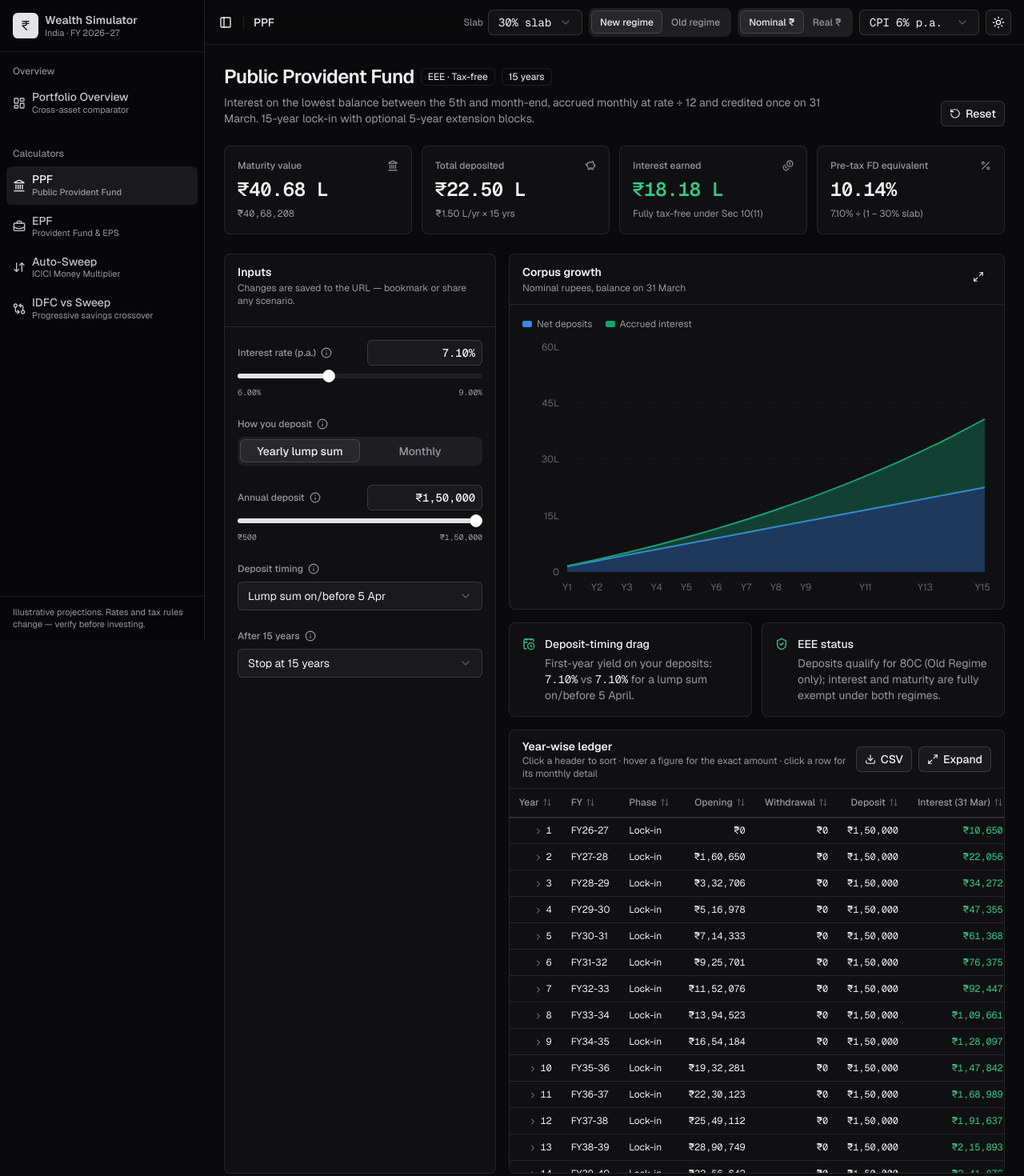
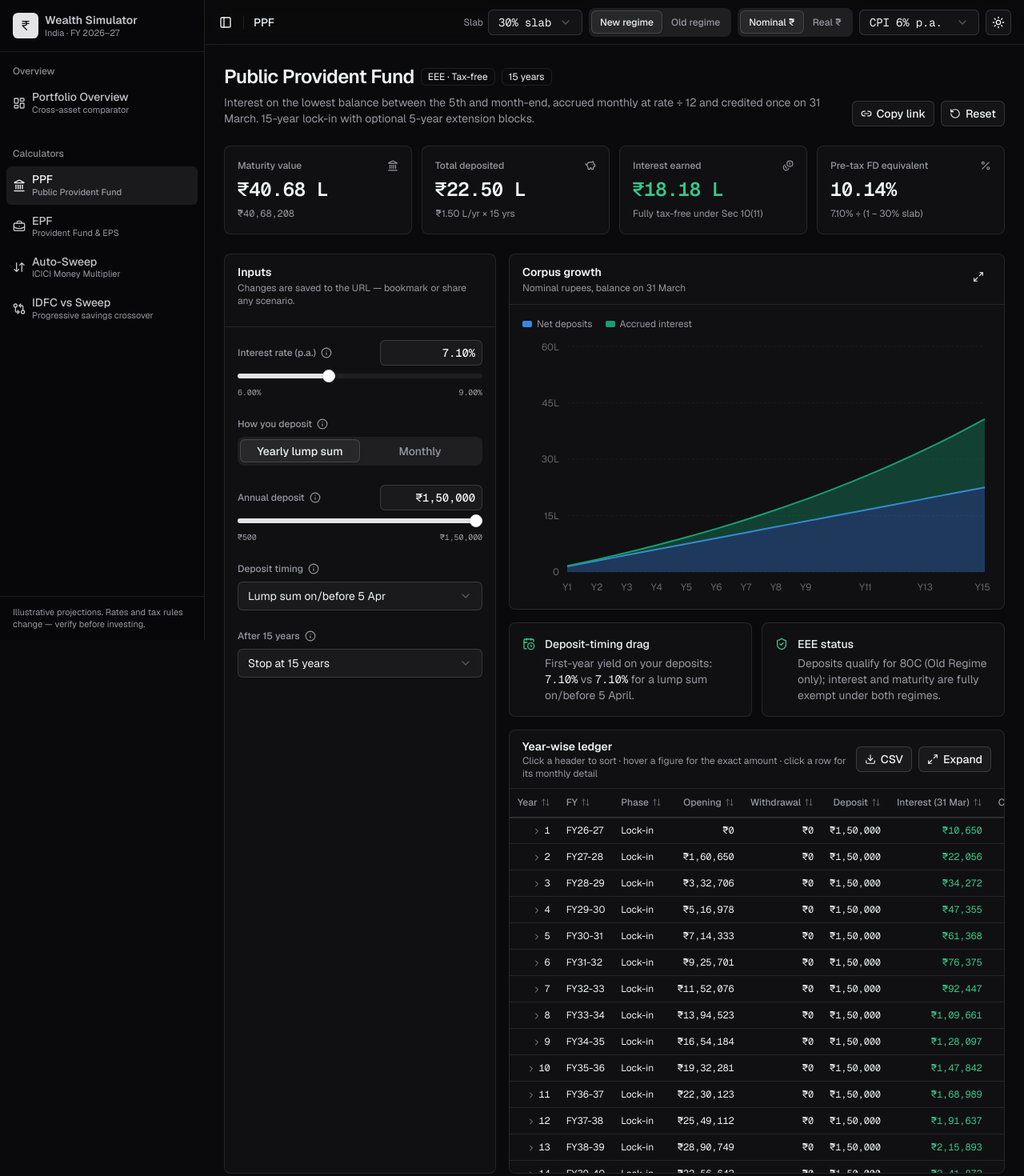
Before and after one commit to srivathsav004/investment-calculator, a Next.js app: page /ppf in a window 1280 px wide. Shown: the top 1470 px of the page at 80% size. Built offline with nearby package versions, Linux system fonts and the light colour scheme.

Commit message:
fix(ui): typed slider values keep selection; add Copy link; tighter ledger and card spacing

```diff
--- a/src/components/common/display.tsx
+++ b/src/components/common/display.tsx
@@ -2,7 +2,7 @@
 
 import { createContext, useState, type ReactNode } from "react";
 import type { LucideIcon } from "lucide-react";
-import { Maximize2, RotateCcw } from "lucide-react";
+import { Check, Link2, Maximize2, RotateCcw } from "lucide-react";
 import { cn } from "@/lib/utils";
 import { formatCompactINR, formatINR, formatINRExact } from "@/lib/formatters";
 import { Tooltip, TooltipContent, TooltipTrigger } from "@/components/ui/tooltip";
@@ -57,7 +57,7 @@ interface KpiCardProps {
 export function KpiCard({ label, value, hint, icon: Icon, tone = "default", className }: KpiCardProps) {
   return (
     <Card className={cn("gap-0 rounded-lg py-0 shadow-none", className)}>
-      <CardContent className="flex flex-col gap-1.5 p-4">
+      <CardContent className="flex flex-col gap-1.5 p-3 sm:p-4">
         <div className="flex items-center justify-between gap-2 text-xs font-medium text-muted-foreground">
           <span className="truncate">{label}</span>
           {Icon ? <Icon className="size-3.5 shrink-0" aria-hidden /> : null}
@@ -78,6 +78,16 @@ interface PageHeaderProps {
 
 export function PageHeader({ title, description, badges = [], onReset }: PageHeaderProps) {
   const { isReal, inflation } = useGlobalSettings();
+  const [copied, setCopied] = useState(false);
+  const copyLink = async () => {
+    try {
+      await navigator.clipboard.writeText(window.location.href);
+      setCopied(true);
+      window.setTimeout(() => setCopied(false), 1800);
+    } catch {
+      /* clipboard unavailable (insecure context or denied) — the URL bar still has the link */
+    }
+  };
   return (
     <div className="flex flex-col gap-3 sm:flex-row sm:items-end sm:justify-between">
       <div className="space-y-1.5">
@@ -97,10 +107,16 @@ export function PageHeader({ title, description, badges = [], onReset }: PageHea
         <p className="max-w-3xl text-sm text-muted-foreground">{description}</p>
       </div>
       {onReset ? (
-        <Button variant="outline" size="sm" onClick={onReset} className="self-start sm:self-auto">
-          <RotateCcw className="size-3.5" />
-          Reset
-        </Button>
+        <div className="flex items-center gap-2 self-start sm:self-auto">
+          <Button variant="outline" size="sm" onClick={copyLink} aria-live="polite">
+            {copied ? <Check className="size-3.5 text-positive" /> : <Link2 className="size-3.5" />}
+            {copied ? "Link copied" : "Copy link"}
+          </Button>
+          <Button variant="outline" size="sm" onClick={onReset}>
+            <RotateCcw className="size-3.5" />
+            Reset
+          </Button>
+        </div>
       ) : null}
     </div>
   );
--- a/src/components/common/fields.tsx
+++ b/src/components/common/fields.tsx
@@ -73,7 +73,7 @@ export function SliderField({ id, label, value, min, max, step, format, onChange
   return (
     <div className={cn("space-y-2.5", disabled && "opacity-50")}>
       <div className="flex items-center justify-between gap-3">
-        <div className="flex items-center gap-1.5">
+        <div className="flex min-w-0 flex-1 items-center gap-1.5">
           <Label htmlFor={id} className="text-xs font-medium text-muted-foreground">
             {label}
           </Label>
@@ -87,8 +87,10 @@ export function SliderField({ id, label, value, min, max, step, format, onChange
           value={draft ?? format(value)}
           aria-label={`${label} (type a value)`}
           onFocus={(event) => {
+            const input = event.target;
             setDraft(String(Number((value * scale).toFixed(percent ? 3 : 2))));
-            event.target.select();
+            // Select after React swaps in the raw number, otherwise the re-render drops the selection.
+            requestAnimationFrame(() => input.select());
           }}
           onChange={(event) => setDraft(event.target.value)}
           onBlur={commit}
@@ -99,7 +101,7 @@ export function SliderField({ id, label, value, min, max, step, format, onChange
               event.currentTarget.blur();
             }
           }}
-          className="num h-8 w-36 px-2 text-right text-sm font-medium"
+          className="num h-8 w-32 shrink-0 px-2 text-right text-sm font-medium"
         />
       </div>
       <Slider
--- a/src/components/ledger/YearTable.tsx
+++ b/src/components/ledger/YearTable.tsx
@@ -168,7 +168,7 @@ function YearTableCard<T>({
                 return (
                   <TableHead
                     key={column.key}
-                    className={cn("h-9 whitespace-nowrap px-3", column.format === "text" ? "text-left" : "text-right", index === 0 && "sticky left-0 z-10 bg-card")}
+                    className={cn("h-9 whitespace-nowrap px-2.5", column.format === "text" ? "text-left" : "text-right", index === 0 && "sticky left-0 z-10 bg-card")}
                     aria-sort={active ? (sort.dir === "asc" ? "ascending" : "descending") : "none"}
                   >
                     <button
@@ -211,7 +211,7 @@ function YearTableCard<T>({
                     <TableCell
                       key={column.key}
                       className={cn(
-                        "whitespace-nowrap px-3 py-2",
+                        "whitespace-nowrap px-2.5 py-2",
                         column.format === "text" ? "text-left" : "num text-right",
                         column.strong && "font-semibold",
                         tone === "positive" && "text-positive",
@@ -271,7 +271,7 @@ export function MonthTable<T>({ rows, columns, rowKey, note, footerLabel = "Tota
         <TableHeader className="bg-muted/40">
           <TableRow className="hover:bg-transparent">
             {columns.map((column) => (
-              <TableHead key={column.key} className={cn("h-9 whitespace-nowrap px-3 font-medium", column.format === "text" ? "text-left" : "text-right")}>
+              <TableHead key={column.key} className={cn("h-9 whitespace-nowrap px-2.5 font-medium", column.format === "text" ? "text-left" : "text-right")}>
                 {column.label}
               </TableHead>
             ))}
@@ -287,7 +287,7 @@ export function MonthTable<T>({ rows, columns, rowKey, note, footerLabel = "Tota
                   <TableCell
                     key={column.key}
                     className={cn(
-                      "whitespace-nowrap px-3 py-1.5",
+                      "whitespace-nowrap px-2.5 py-1.5",
                       column.format === "text" ? "text-left" : "num text-right",
                       column.strong && "font-semibold",
                       tone === "positive" && "text-positive",
@@ -306,7 +306,7 @@ export function MonthTable<T>({ rows, columns, rowKey, note, footerLabel = "Tota
           <tfoot className="border-t bg-muted/40 font-semibold">
             <TableRow className="hover:bg-transparent">
               {columns.map((column, index) => (
-                <TableCell key={column.key} className={cn("whitespace-nowrap px-3 py-2", column.format === "text" ? "text-left" : "num text-right")}>
+                <TableCell key={column.key} className={cn("whitespace-nowrap px-2.5 py-2", column.format === "text" ? "text-left" : "num text-right")}>
                   {column.sum ? renderCell(rows.reduce((total, row) => total + Number(column.value(row)), 0), column.format) : index === 0 ? footerLabel : ""}
                 </TableCell>
               ))}
```
